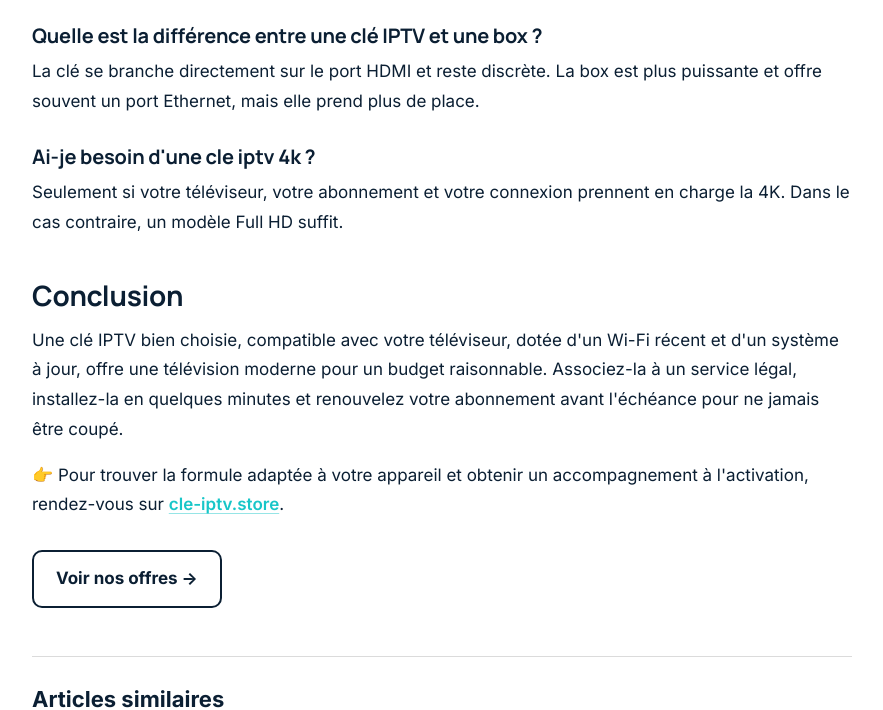
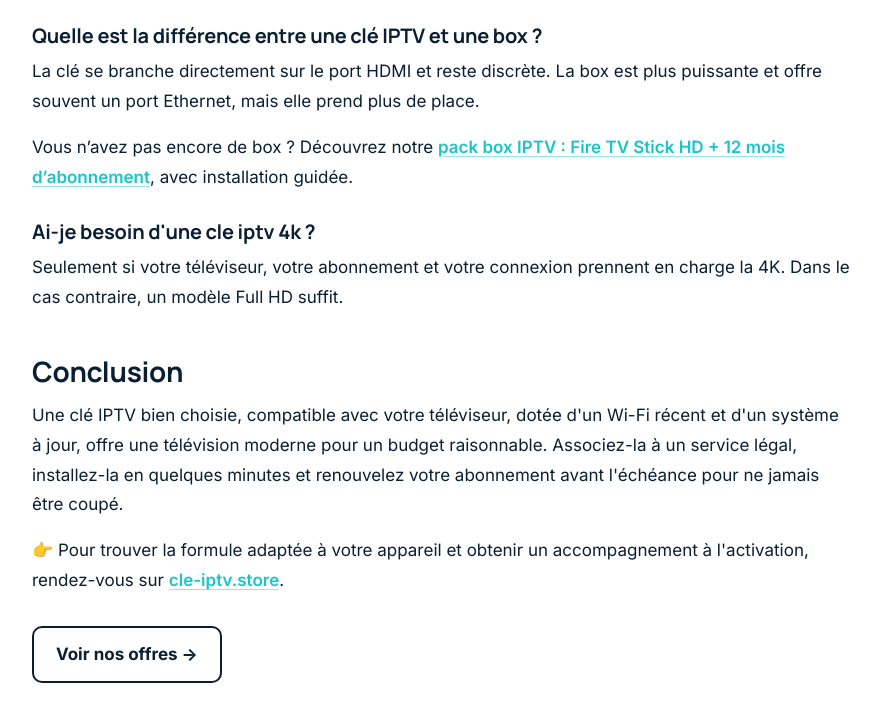
Before and after one commit to sehoual55-lab/cle-iptv, a plain HTML site: page blog/cle-iptv/index.html in a window 1280 px wide. Shown: the part 6980-7690 px from the top of the page, without its empty margins (198-1081 px from the left). Drawn offline with Linux system fonts and the light colour scheme.

Commit message:
New article by the SEO Program: blog/cle-iptv/index.html
1 file(s) changed.

```diff
--- a/blog/cle-iptv/index.html
+++ b/blog/cle-iptv/index.html
@@ -265,6 +265,7 @@ setTimeout(function(){b.classList.remove("spx-pre")},500);io.disconnect()}})},{r
 <p>L'appareil est parfaitement légal. C'est le service utilisé qui compte : il doit disposer des droits de diffusion. Privilégiez les offres officielles et sous licence.</p>
 <h3>Quelle est la différence entre une clé IPTV et une box ?</h3>
 <p>La clé se branche directement sur le port HDMI et reste discrète. La box est plus puissante et offre souvent un port Ethernet, mais elle prend plus de place.</p>
+<p class="sp-box-link">Vous n’avez pas encore de box ? Découvrez notre <a href="https://francetv4k.store/iptv-box/">pack box IPTV : Fire TV Stick HD + 12 mois d’abonnement</a>, avec installation guidée.</p>
 <h3>Ai-je besoin d'une cle iptv 4k ?</h3>
 <p>Seulement si votre téléviseur, votre abonnement et votre connexion prennent en charge la 4K. Dans le cas contraire, un modèle Full HD suffit.</p>
 <h2 id="conclusion">Conclusion</h2>
```
